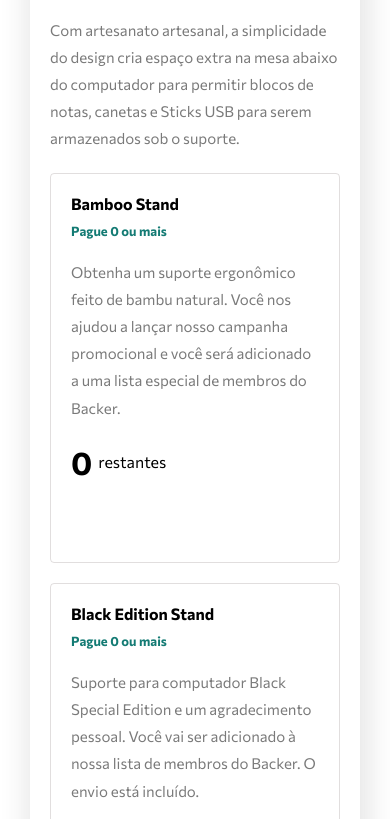
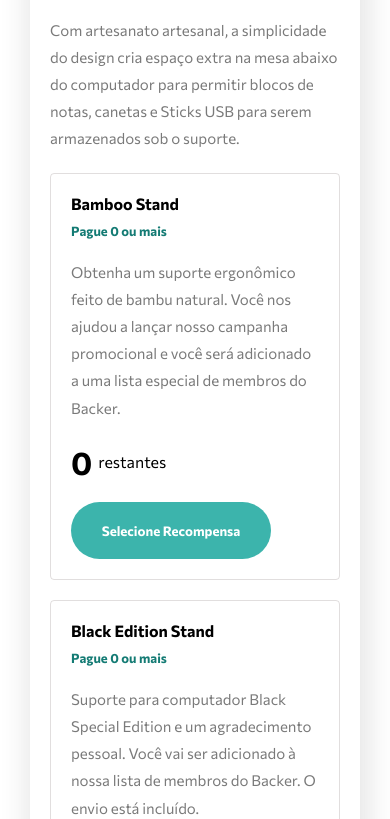
Before and after one commit to TayAmorim/Crowdfunding-product-page, a website with bundled scripts: page index.html in a window 390 px wide. Shown: the part 1181-2000 px from the top of the page. Built offline with nearby package versions, Linux system fonts and the light colour scheme; no server answers.

Commit message:
:lipstick: feat: Estilização CSS do input de apoio e botão de abrir modal no mobile

```diff
--- a/js/modules/product-info.js
+++ b/js/modules/product-info.js
@@ -20,7 +20,6 @@ export default async function initInfoProduct() {
       );
       return dayRemaining;
     }
-
 
     if (!status) {
       supportButton.classList.add("disabled");
--- a/style/style.css
+++ b/style/style.css
@@ -420,7 +420,7 @@ input[type="range"]::-webkit-slider-thumb {
 }
 
 .input-pledge {
-  max-width: 90px;
+  max-width: 100px;
   border: 1px solid var(--dark-cyan);
   border-radius: 20px;
   padding: 10px 15px;
@@ -440,7 +440,6 @@ input[type="range"]::-webkit-slider-thumb {
 .doNotShow {
   display: none !important;
   visibility: hidden;
-
 }
 
 .pledge-completed {
@@ -508,9 +507,7 @@ input[type="range"]::-webkit-slider-thumb {
   }
 
   [data-button] {
-    width: 20px;
-    height: 3px;
-    background: var(--white);
+    width: 200px;
   }
 
   [data-menu="button"].active {
```
